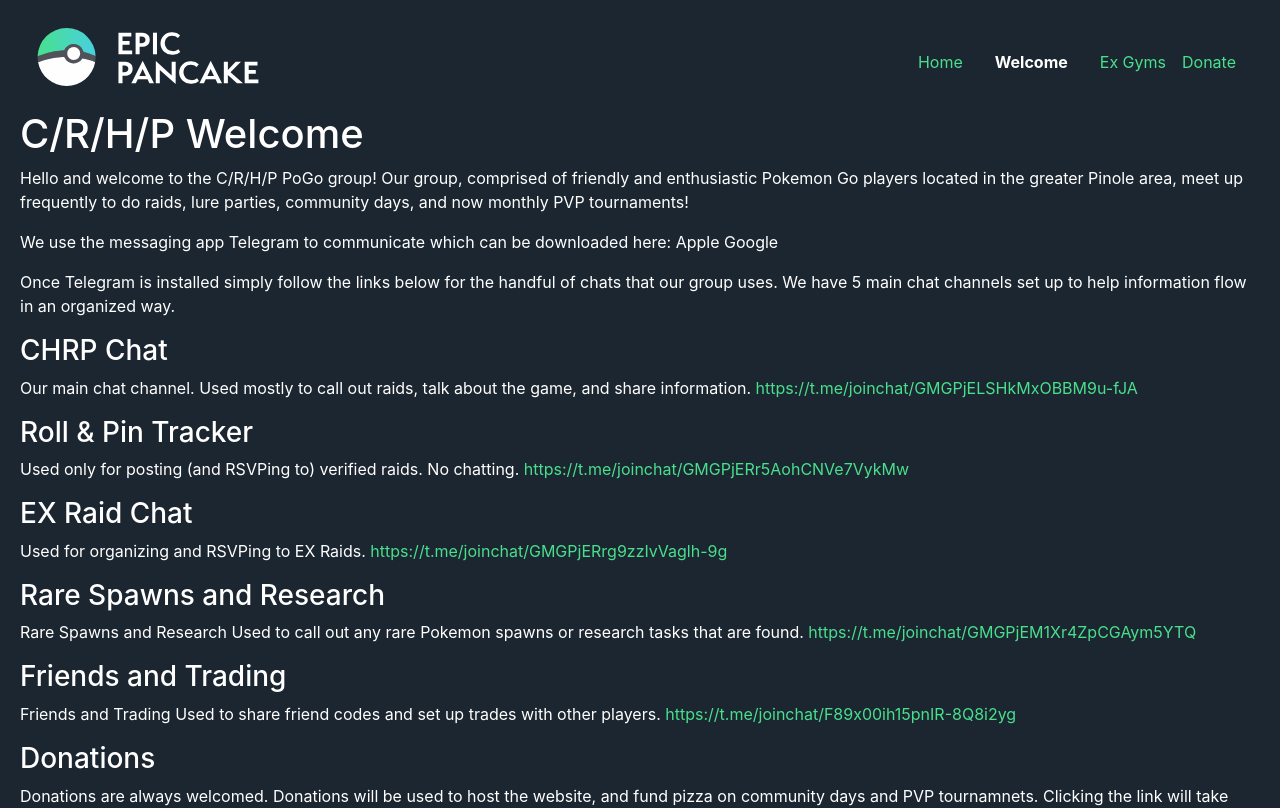
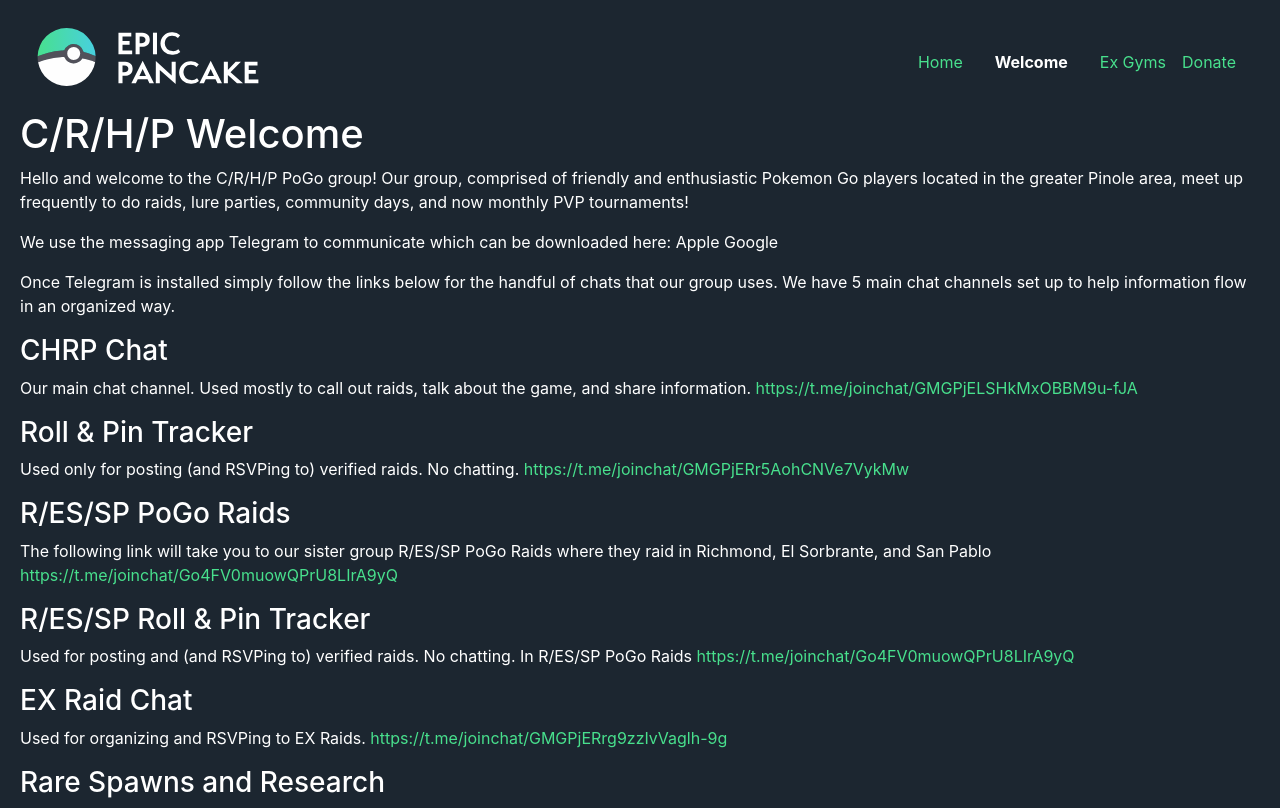
Before and after one commit to luisarevalo21/epicpancake-react, a React (Create React App) app in the folder client/: page /welcome in a window 1280 px wide. Shown: the top 808 px of the page. Built offline with nearby package versions, Linux system fonts and the light colour scheme.

Commit message:
added R/ES/SP information

```diff
--- a/client/src/containers/Welcome/Welcome.js
+++ b/client/src/containers/Welcome/Welcome.js
@@ -47,6 +47,18 @@
           text="https://t.me/joinchat/GMGPjERr5AohCNVe7VykMw"
         />
         <Paragraph
+          details="The following link will take you to our sister group R/ES/SP PoGo Raids where they raid in Richmond,  El Sorbrante, and San Pablo "
+          title="R/ES/SP PoGo Raids "
+          link="https://t.me/joinchat/Go4FV0muowQPrU8LIrA9yQ"
+          text="https://t.me/joinchat/Go4FV0muowQPrU8LIrA9yQ"
+        />
+        <Paragraph
+          details="Used for posting and (and RSVPing to) verified raids. No chatting. In R/ES/SP PoGo Raids "
+          title="R/ES/SP Roll & Pin Tracker"
+          link="https://t.me/joinchat/Go4FV0muowQPrU8LIrA9yQ"
+          text="https://t.me/joinchat/Go4FV0muowQPrU8LIrA9yQ"
+        />
+        <Paragraph
           details="Used for organizing and RSVPing to EX Raids. "
           title="EX Raid Chat"
           link="https://t.me/joinchat/GMGPjERrg9zzIvVaglh-9g"
```
